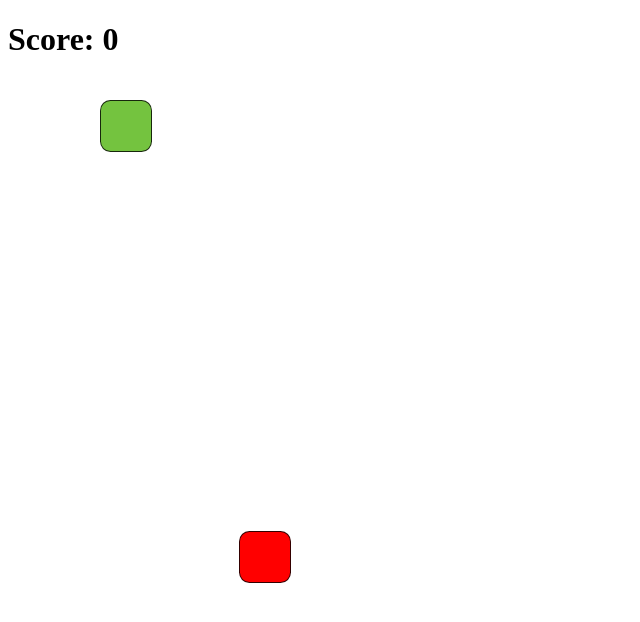
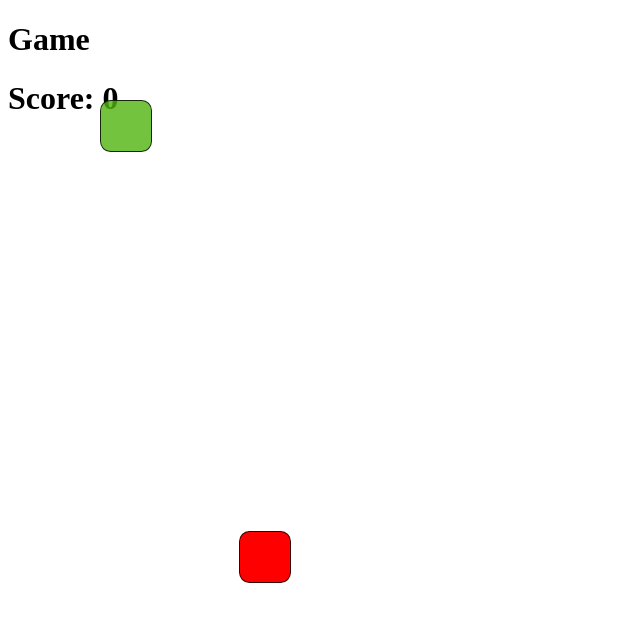
Before and after one commit to xvojta/gymTi-proj2, a plain HTML site: page index.html in a window 1280 px wide. Shown: the whole page, without its empty margins (0-640 px from the left). Drawn offline with Linux system fonts and the light colour scheme.

Commit message:
Test commit

```diff
--- a/index.html
+++ b/index.html
@@ -15,6 +15,7 @@
 <script src="script.js"></script>
 <body onload="load()">
 
+<h1>Game</h1>
 <h1 id="score">Score: 0</h1>
 
 <div class="square" id="player1"></div>
```
